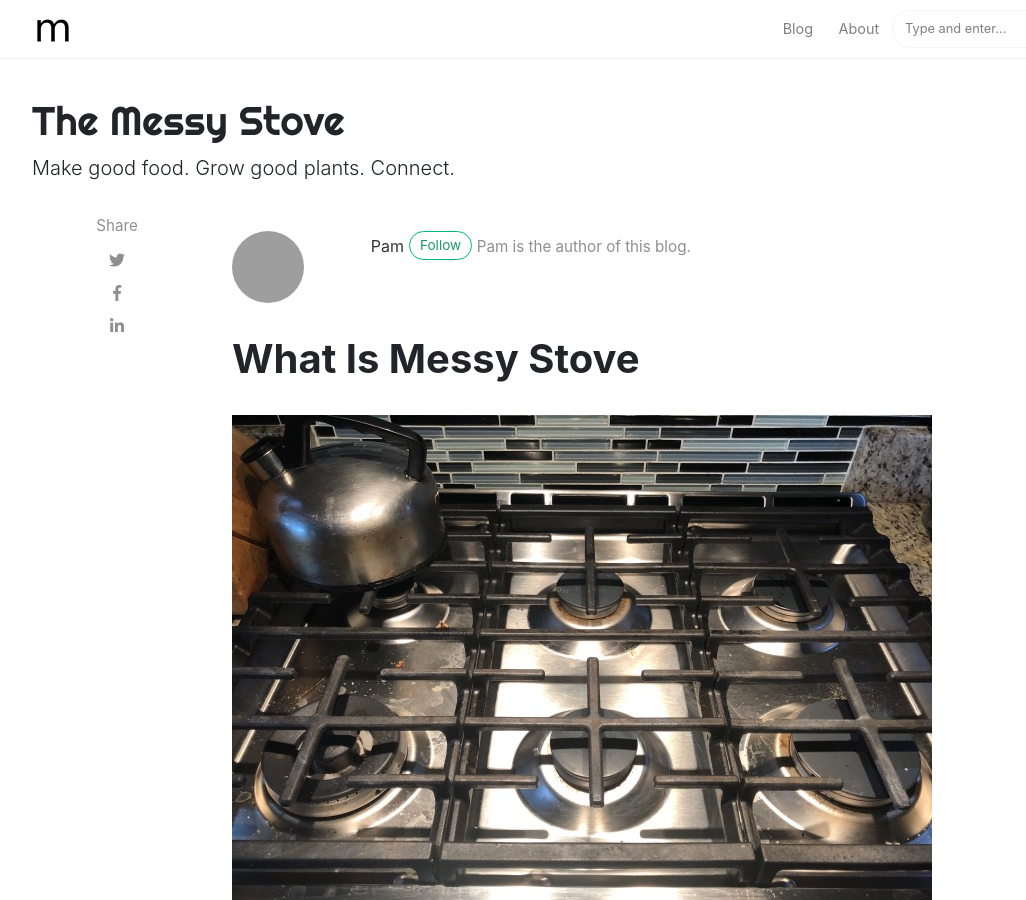
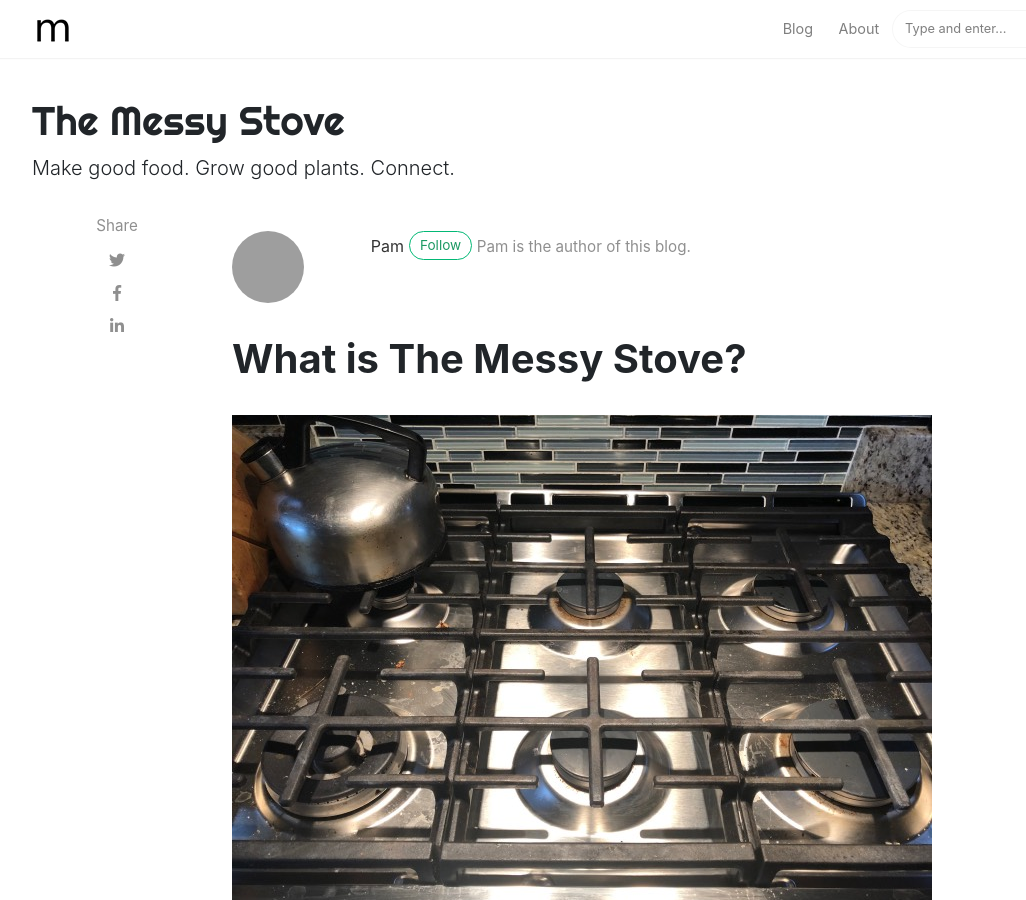
Before and after one commit to pknielski/pknielski.github.io, a Jekyll site: the page built from _posts/2019-03-30-what-is-messy-stove.md, in a window 1280 px wide and 900 px high. Shown: the whole window, without its empty margins (53-1079 px from the left). Built offline with Jekyll 4.4.1, drawn with Linux system fonts in a browser that asks for light colours; nearby versions of some CDN libraries; comment, search, counter and statistics services are not loaded; grey boxes are pictures that could not be loaded.

Commit message:
Update 2019-03-30-what-is-messy-stove.md

```diff
--- a/_posts/2019-03-30-what-is-messy-stove.md
+++ b/_posts/2019-03-30-what-is-messy-stove.md
@@ -8,6 +8,7 @@ image: assets/images/stove2_Fotor.jpg
 featured: true
 comments: false
 hidden: true
+title: What is The Messy Stove?
 ---
 The messy stove is a place that is home.  It’s a well-used space, one that sometimes is overlooked because the people are too busy eating to care. A messy stove is one on which you know things are happening.  Good things.  Like food.  Good food.  Sometimes not so great food, because, hey, we are humans and we mess up.
 
```
